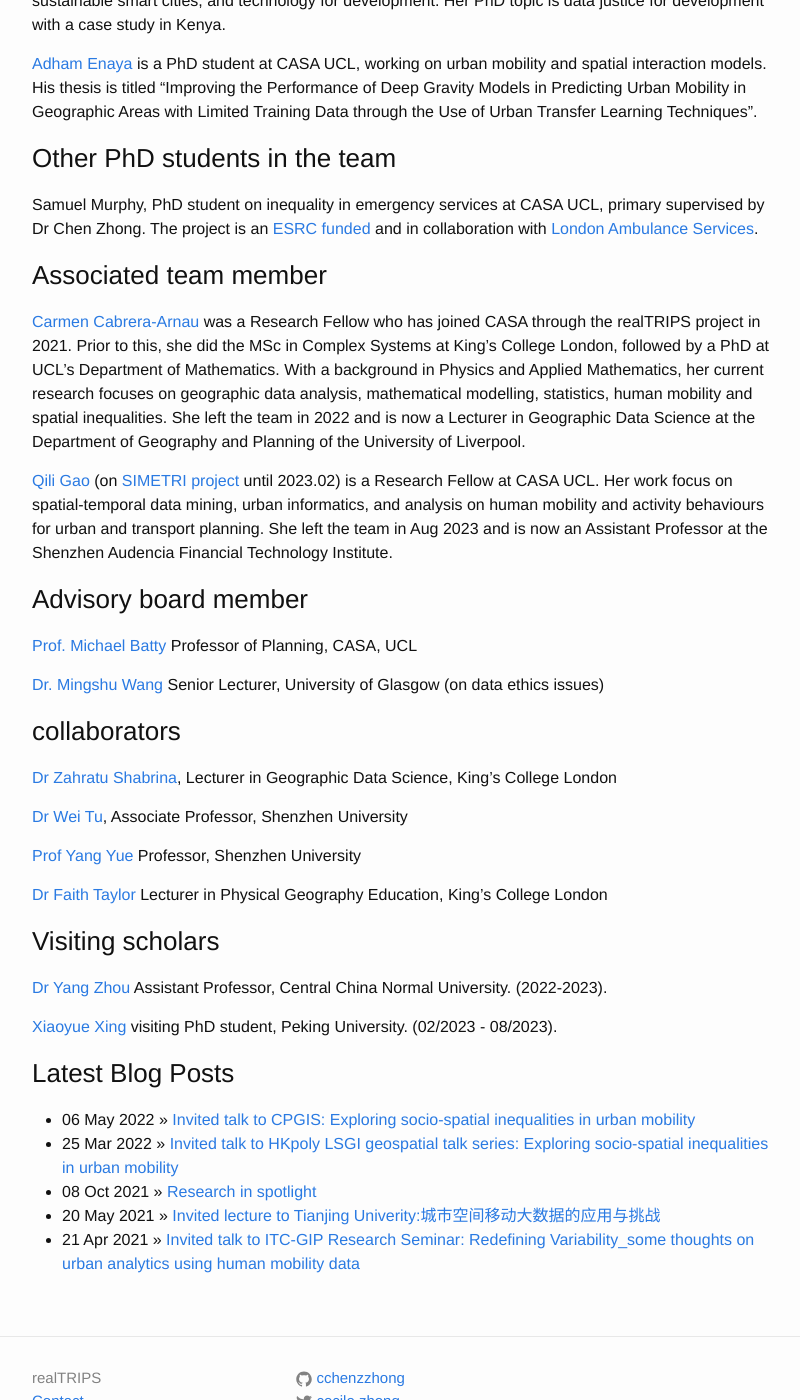
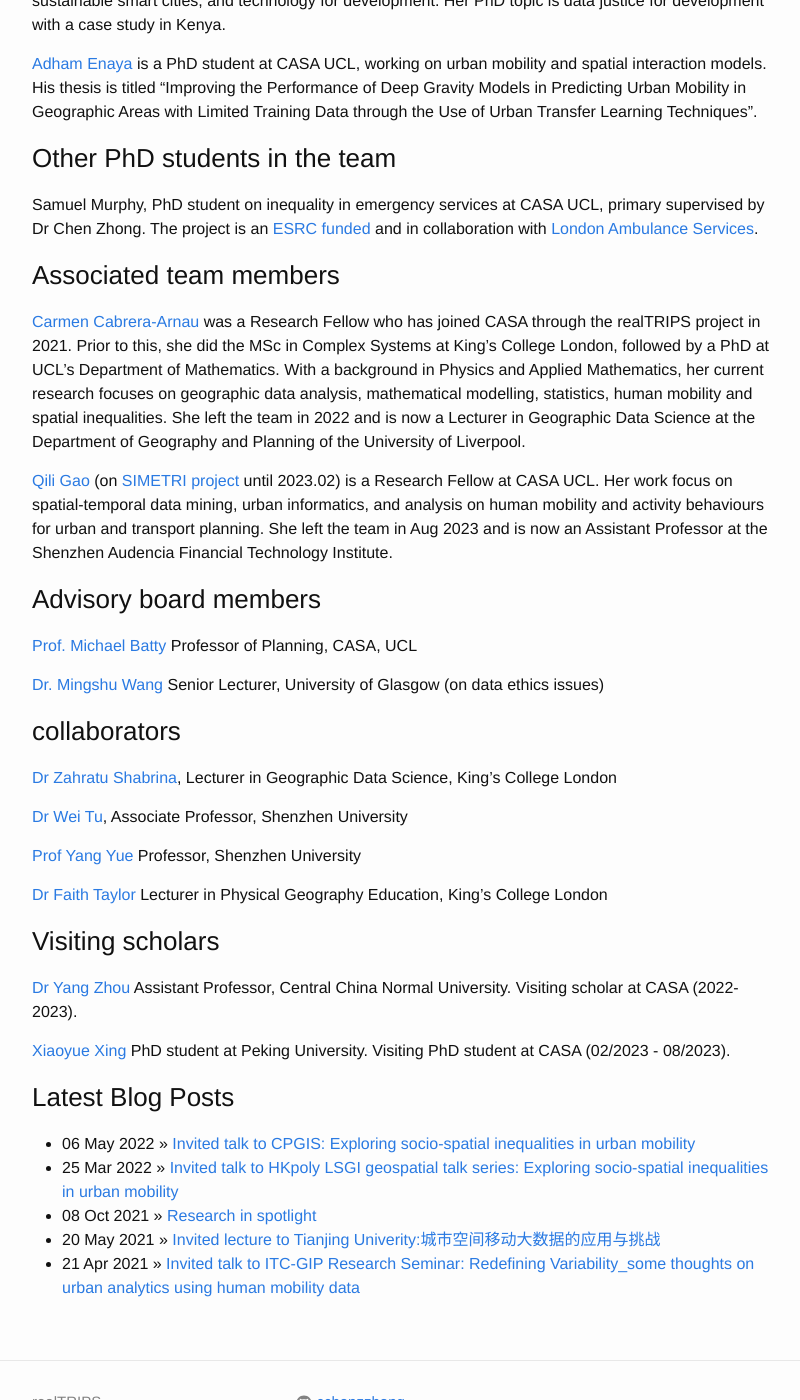
Before and after one commit to c-zhong-ucl-ac-uk/realTRIPS, a Jekyll site: the page built from team.md, in a window 1280 px wide and 1400 px high, scrolled down 905 px. Shown: the whole window, without its empty margins (238-1038 px from the left). Built offline with Jekyll 4.4.1, drawn with Linux system fonts in a browser that asks for light colours; our own code applies the rules of GitHub Pages for plain Markdown files.

Commit message:
Update team.md

```diff
--- a/team.md
+++ b/team.md
@@ -25,14 +25,14 @@
 ### Other PhD students in the team
 Samuel Murphy, PhD student on inequality in emergency services at CASA UCL, primary supervised by Dr Chen Zhong. The project is an [ESRC funded](https://ubel-dtp.ac.uk/) and in collaboration with [London Ambulance Services](https://www.londonambulance.nhs.uk/).
 
-### Associated team member
+### Associated team members
 
 [Carmen Cabrera-Arnau](https://www.ucl.ac.uk/~ucahcca/) was a Research Fellow who has joined CASA through the realTRIPS project in 2021. Prior to this, she did the MSc in Complex Systems at King's College London, followed by a PhD at UCL's Department of Mathematics. With a background in Physics and Applied Mathematics, her current research focuses on geographic data analysis, mathematical modelling, statistics, human mobility and spatial inequalities. She left the team in 2022 and is now a Lecturer in Geographic Data Science at the Department of Geography and Planning of the University of Liverpool.
 
 [Qili Gao](https://www.gaoqili.cn/) (on [SIMETRI project](https://simetri.uk/about-the-project) until 2023.02) is a Research Fellow at CASA UCL. Her work focus on spatial-temporal data mining, urban informatics, and analysis on human mobility and activity behaviours for urban and transport planning. She left the team in Aug 2023 and is now an Assistant Professor at the Shenzhen Audencia Financial Technology Institute.
 
 
-### Advisory board member
+### Advisory board members
 [Prof. Michael Batty](http://www.complexcity.info/) Professor of Planning, CASA, UCL
 
 [Dr. Mingshu Wang](https://mingshuwang.org/) Senior Lecturer, University of Glasgow (on data ethics issues)
@@ -48,9 +48,9 @@
 
 
 ### Visiting scholars
-[Dr Yang Zhou](http://ccnucity.ccnu.edu.cn/info/1053/6778.htm) Assistant Professor, Central China Normal University. (2022-2023).
+[Dr Yang Zhou](http://ccnucity.ccnu.edu.cn/info/1053/6778.htm) Assistant Professor, Central China Normal University. Visiting scholar at CASA (2022-2023).
 
-[Xiaoyue Xing](https://scholar.google.com/citations?user=1ur-jfQAAAAJ&hl=zh-CN) visiting PhD student, Peking University. (02/2023 - 08/2023).
+[Xiaoyue Xing](https://scholar.google.com/citations?user=1ur-jfQAAAAJ&hl=zh-CN) PhD student at Peking University. Visiting PhD student at CASA (02/2023 - 08/2023).
 
 ### Latest Blog Posts
 
```
